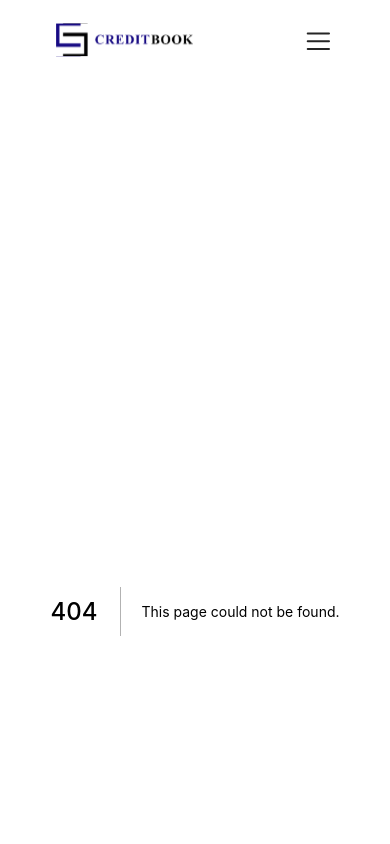
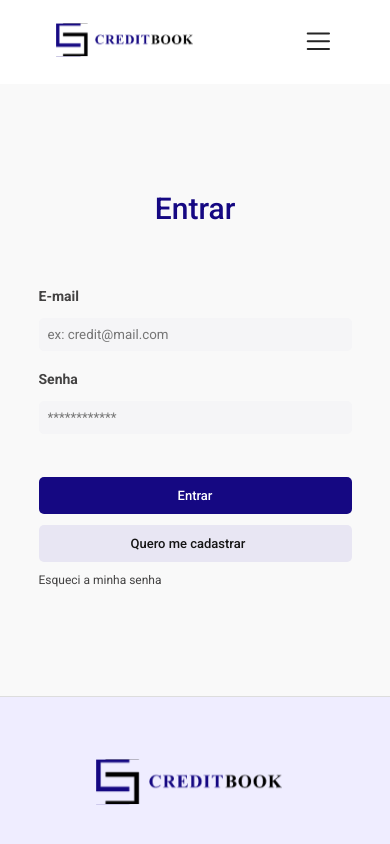
Before and after one commit to carolkoga/creditbook-frontend, a Next.js app: page /login in a window 390 px wide. Before the commit this address had no page. Shown: the top 844 px of the page. Built offline with nearby package versions, Linux system fonts and the light colour scheme.

Commit message:
refactor: create contact, login and about page
refactor: add responsive layout to contact, login and about page

```diff
--- /dev/null
+++ b/src/app/assets/styles/pages/login/index.ts
@@ -0,0 +1,45 @@
+import styled from 'styled-components';
+
+export const WrapperForm = styled.div`
+  max-width: 313px;
+  width: 100%;
+  display: flex;
+  align-items: center;
+  flex-direction: column;
+  justify-content: center;
+  margin: auto;
+  gap: 11px;
+  margin-top: 55px;
+
+  form {
+    width: 100%;
+    input, button {
+      width: 100%;
+    }
+
+    display: flex;
+    flex-direction: column;
+    gap: 16px 0;
+
+    label {
+      font-weight: 600;
+    }
+
+    button {
+      margin-top: 27px;
+    }
+  }
+
+  .actions {
+    width: 100%;
+    display: flex;
+    flex-direction: column;
+    gap: 11px;
+
+    .forget__password {
+      color: #434242;
+      font-size: 12px;
+      text-decoration: none;
+    }
+  }
+`;
--- /dev/null
+++ b/src/pages/login.tsx
@@ -0,0 +1,44 @@
+import { Button } from '@components/Button/styled';
+import FormGroup from '@components/FormGroup';
+import { Input } from '@components/Input';
+import { HeaderSection, Section, TitleSection } from '@styles/pages/home';
+import { WrapperForm } from '@styles/pages/login';
+import Link from 'next/link';
+
+export default function Login() {
+  return (
+    <Section as="main">
+      <HeaderSection style={{ margin: 'auto' }}>
+        <TitleSection as="h1">Entrar</TitleSection>
+      </HeaderSection>
+
+      <WrapperForm>
+        <form>
+          <FormGroup label={{ title: 'E-mail', forId: 'email' }}>
+            <Input type="email" placeholder="ex: credit@mail.com" id="email" />
+          </FormGroup>
+
+          <FormGroup label={{ title: 'Senha', forId: 'password' }}>
+            <Input type="password" placeholder="************" id="password" />
+          </FormGroup>
+
+          <Button type="submit" size="large">Entrar</Button>
+        </form>
+
+        <div className="actions">
+          <Link href="/sign-up">
+            <Button as="a" type="submit" size="large" variant="white">
+              Quero me cadastrar
+            </Button>
+          </Link>
+
+          <Link href="/">
+            <a className="forget__password">
+              Esqueci a minha senha
+            </a>
+          </Link>
+        </div>
+      </WrapperForm>
+    </Section>
+  );
+}
```
Also changed, not shown: src/app/assets/styles/pages/about/index.ts (added, +14 -0 lines), src/app/assets/styles/pages/contact/index.ts (added, +31 -0 lines), src/pages/about.tsx (added, +61 -0 lines), src/pages/contact.tsx (added, +75 -0 lines), public/assets/images/about/image_1.jpg (added), public/assets/images/about/image_2.jpg (added).
